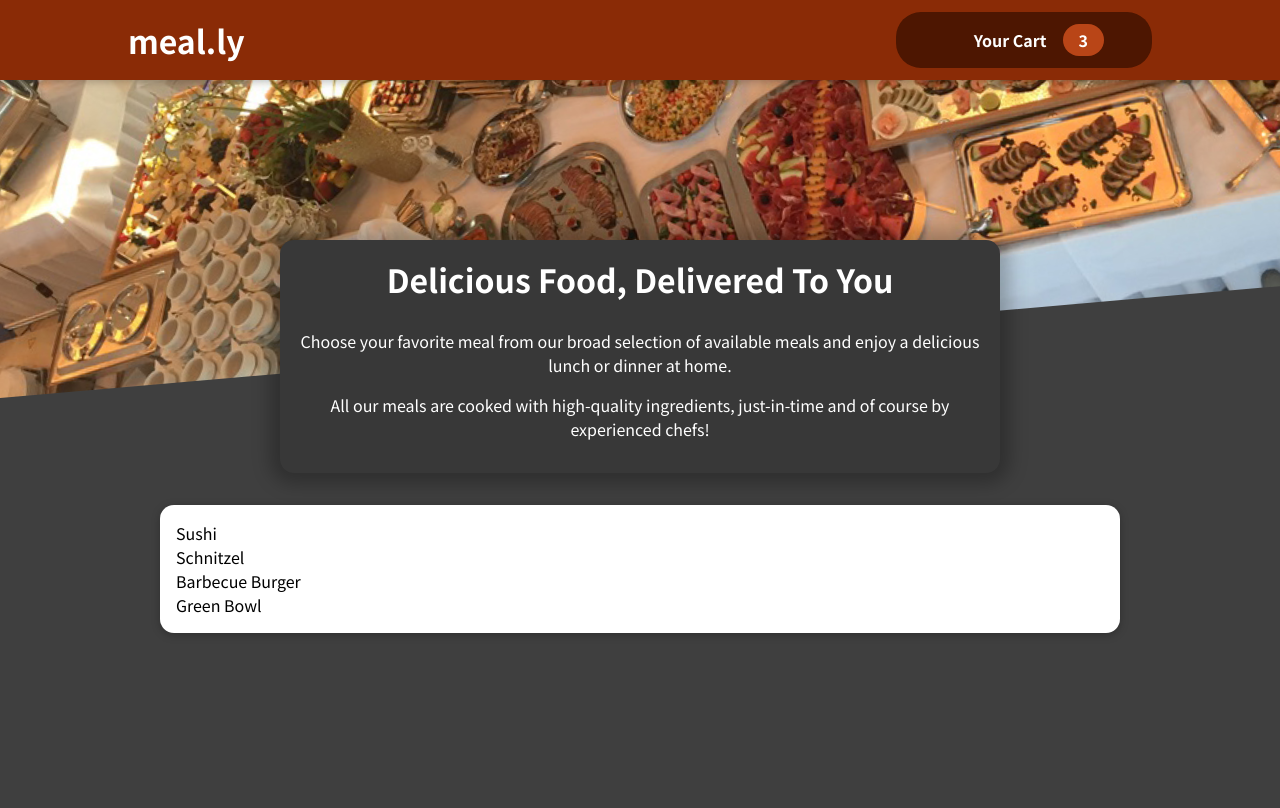
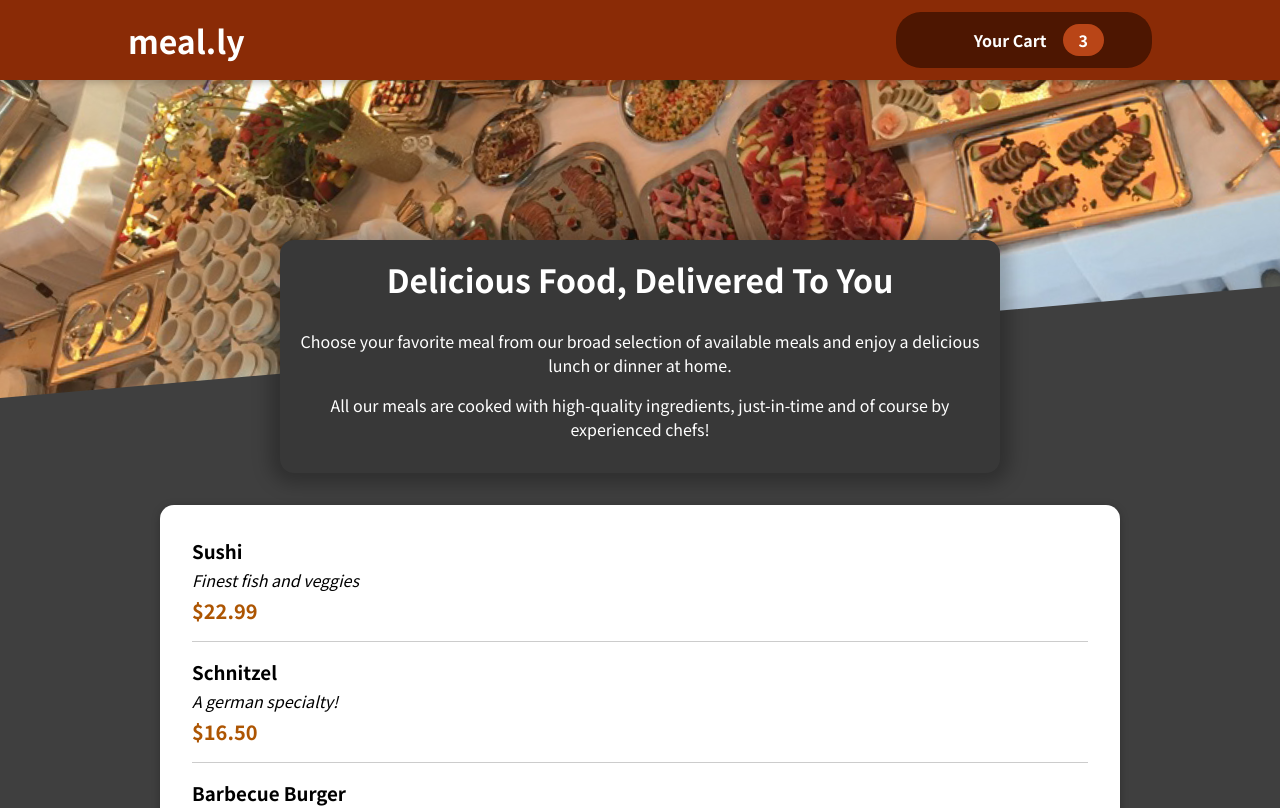
Before and after one commit to Pranav016/meal.ly, a React (Create React App) app: page / in a window 1280 px wide. Shown: the top 808 px of the page. Built offline with nearby package versions, Linux system fonts and the light colour scheme; some icons are missing.

Commit message:
Add MealItem component

```diff
--- a/src/components/Meals/AvailableMeals.js
+++ b/src/components/Meals/AvailableMeals.js
@@ -1,5 +1,6 @@
 import Card from '../UI/Card';
 import classes from './AvailableMeals.module.css';
+import MealItem from './MealItem/MealItem';
 
 const DUMMY_MEALS = [
 	{
@@ -29,7 +30,14 @@
 ];
 
 const AvailableMeals = () => {
-	const mealsList = DUMMY_MEALS.map((meal) => <li>{meal.name}</li>);
+	const mealsList = DUMMY_MEALS.map((meal) => (
+		<MealItem
+			key={meal.id}
+			name={meal.name}
+			description={meal.description}
+			price={meal.price}
+		/>
+	));
 	return (
 		<section className={classes.meals}>
 			<Card>
--- /dev/null
+++ b/src/components/Meals/MealItem/MealItem.js
@@ -0,0 +1,17 @@
+import classes from './MealItem.module.css';
+
+const MealItem = (props) => {
+	const price = `$${props.price.toFixed(2)}`;
+	return (
+		<li className={classes.meal}>
+			<div>
+				<h3>{props.name}</h3>
+				<div className={classes.description}>{props.description}</div>
+				<div className={classes.price}>{price}</div>
+			</div>
+			<div></div>
+		</li>
+	);
+};
+
+export default MealItem;
--- /dev/null
+++ b/src/components/Meals/MealItem/MealItem.module.css
@@ -0,0 +1,22 @@
+.meal {
+	display: flex;
+	justify-content: space-between;
+	margin: 1rem;
+	padding-bottom: 1rem;
+	border-bottom: 1px solid #ccc;
+}
+
+.meal h3 {
+	margin: 0 0 0.25rem 0;
+}
+
+.description {
+	font-style: italic;
+}
+
+.price {
+	margin-top: 0.25rem;
+	font-weight: bold;
+	color: #ad5502;
+	font-size: 1.25rem;
+}
```
